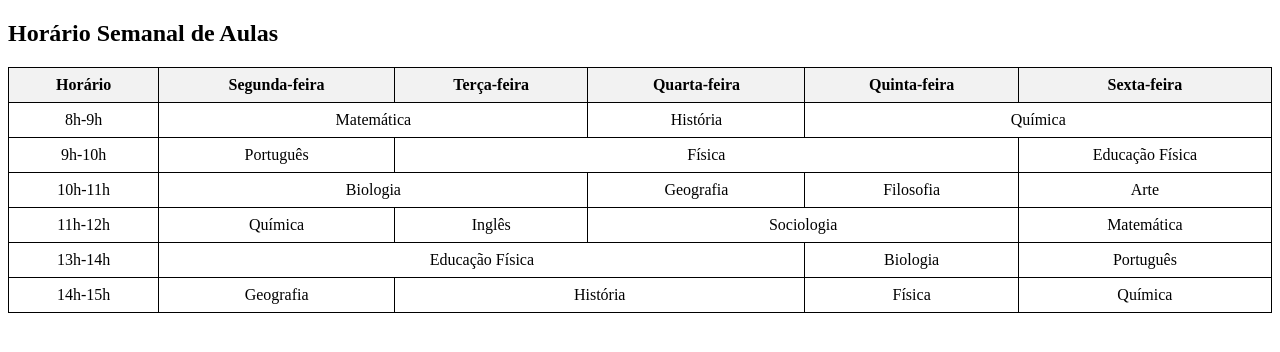
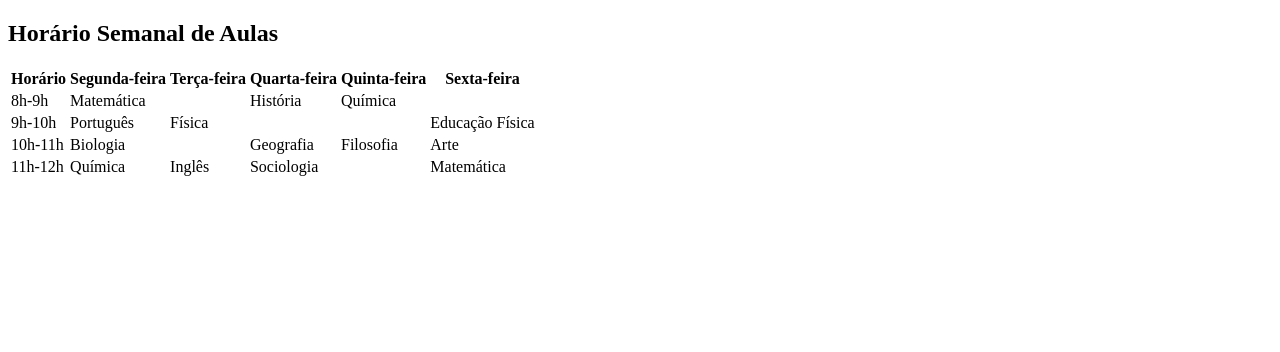
Before and after one commit to cleversonmoraes/web-uniguairaca, a plain HTML site: page index.html in a window 1280 px wide. Drawn offline with Linux system fonts and the light colour scheme.

Commit message:
Add files via upload

```diff
--- a/index.html
+++ b/index.html
@@ -1,33 +1,12 @@
 <!DOCTYPE html>
 <html lang="en">
-
 <head>
     <meta charset="UTF-8">
-    <meta name="viewport" content="width=device-width, initial-scale=1.0">
     <title>Tabelas exercicio</title>
-    <style>
-        table {
-            width: 100%;
-            border-collapse: collapse;
-        }
-
-        th,
-        td {
-            border: 1px solid black;
-            text-align: center;
-            padding: 8px;
-        }
-
-        th {
-            background-color: #f2f2f2;
-        }
-    </style>
 </head>
-
 <body>
     <h2>Horário Semanal de Aulas</h2>
     <table>
-        <thead>
         <tr>
             <th>Horário</th>
             <th>Segunda-feira</th>
@@ -36,8 +15,6 @@
             <th>Quinta-feira</th>
             <th>Sexta-feira</th>
         </tr>
-        </thead>
-        <tbody>
         <tr>
             <td>8h-9h</td>
             <td colspan="2">Matemática</td>
@@ -64,20 +41,6 @@
             <td colspan="2">Sociologia</td>
             <td>Matemática</td>
         </tr>
-            <tr>
-                <td>13h-14h</td>
-                <td colspan="3">Educação Física</td>
-                <td>Biologia</td>
-                <td>Português</td>
-            </tr>
-            <tr>
-                <td>14h-15h</td>
-                <td>Geografia</td>
-                <td colspan="2">História</td>
-                <td>Física</td>
-                <td colspan="2">Química</td>
-            </tr>
-        </tbody>
     </table>
 </body>
 
```
Lines whose indentation alone changed are shown as unchanged.
